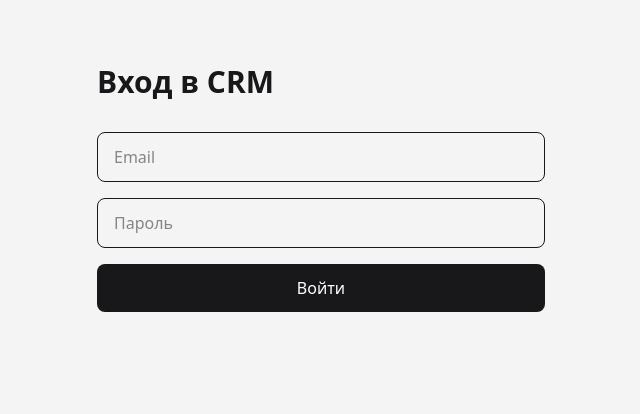
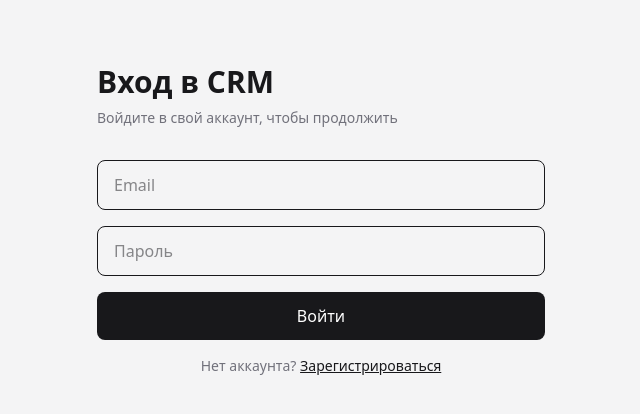
Before and after one commit to misyukd/crm-lite, a Next.js app: page /login in a window 1280 px wide. Shown: the top 414 px of the page, without its empty margins (319-959 px from the left). Built offline with nearby package versions, Linux system fonts and the light colour scheme.

Commit message:
Register

```diff
--- a/app/login/page.tsx
+++ b/app/login/page.tsx
@@ -1,10 +1,14 @@
 "use client";
+
+import Link from "next/link";
 import { useRouter } from "next/navigation";
 import { useState } from "react";
+
 import { createClient } from "@/lib/supabase/client";
 
 export default function LoginPage() {
   const router = useRouter();
+
   const [email, setEmail] = useState("");
   const [password, setPassword] = useState("");
   const [message, setMessage] = useState("");
@@ -28,9 +32,11 @@ export default function LoginPage() {
 
   return (
     <main className="mx-auto max-w-md py-16">
-      <h1 className="text-3xl font-semibold">
-        Вход в CRM
-      </h1>
+      <h1 className="text-3xl font-semibold">Вход в CRM</h1>
+
+      <p className="mt-2 text-sm text-zinc-500">
+        Войдите в свой аккаунт, чтобы продолжить
+      </p>
 
       <div className="mt-8 space-y-4">
         <input
@@ -62,6 +68,16 @@ export default function LoginPage() {
         >
           Войти
         </button>
+
+        <p className="text-center text-sm text-zinc-500">
+          Нет аккаунта?{" "}
+          <Link
+            href="/register"
+            className="font-medium text-zinc-900 underline dark:text-zinc-100"
+          >
+            Зарегистрироваться
+          </Link>
+        </p>
       </div>
     </main>
   );
--- a/app/register/page.tsx
+++ b/app/register/page.tsx
@@ -1,6 +1,8 @@
 "use client";
 
+import Link from "next/link";
 import { useState } from "react";
+
 import { createClient } from "@/lib/supabase/client";
 
 export default function RegisterPage() {
@@ -26,9 +28,11 @@ export default function RegisterPage() {
 
   return (
     <main className="mx-auto max-w-md py-16">
-      <h1 className="text-3xl font-semibold">
-        Регистрация
-      </h1>
+      <h1 className="text-3xl font-semibold">Регистрация</h1>
+
+      <p className="mt-2 text-sm text-zinc-500">
+        Создайте аккаунт, чтобы начать работу с CRM
+      </p>
 
       <div className="mt-8 space-y-4">
         <input
@@ -60,6 +64,16 @@ export default function RegisterPage() {
         >
           Зарегистрироваться
         </button>
+
+        <p className="text-center text-sm text-zinc-500">
+          Уже есть аккаунт?{" "}
+          <Link
+            href="/login"
+            className="font-medium text-zinc-900 underline dark:text-zinc-100"
+          >
+            Войти
+          </Link>
+        </p>
       </div>
     </main>
   );
```
